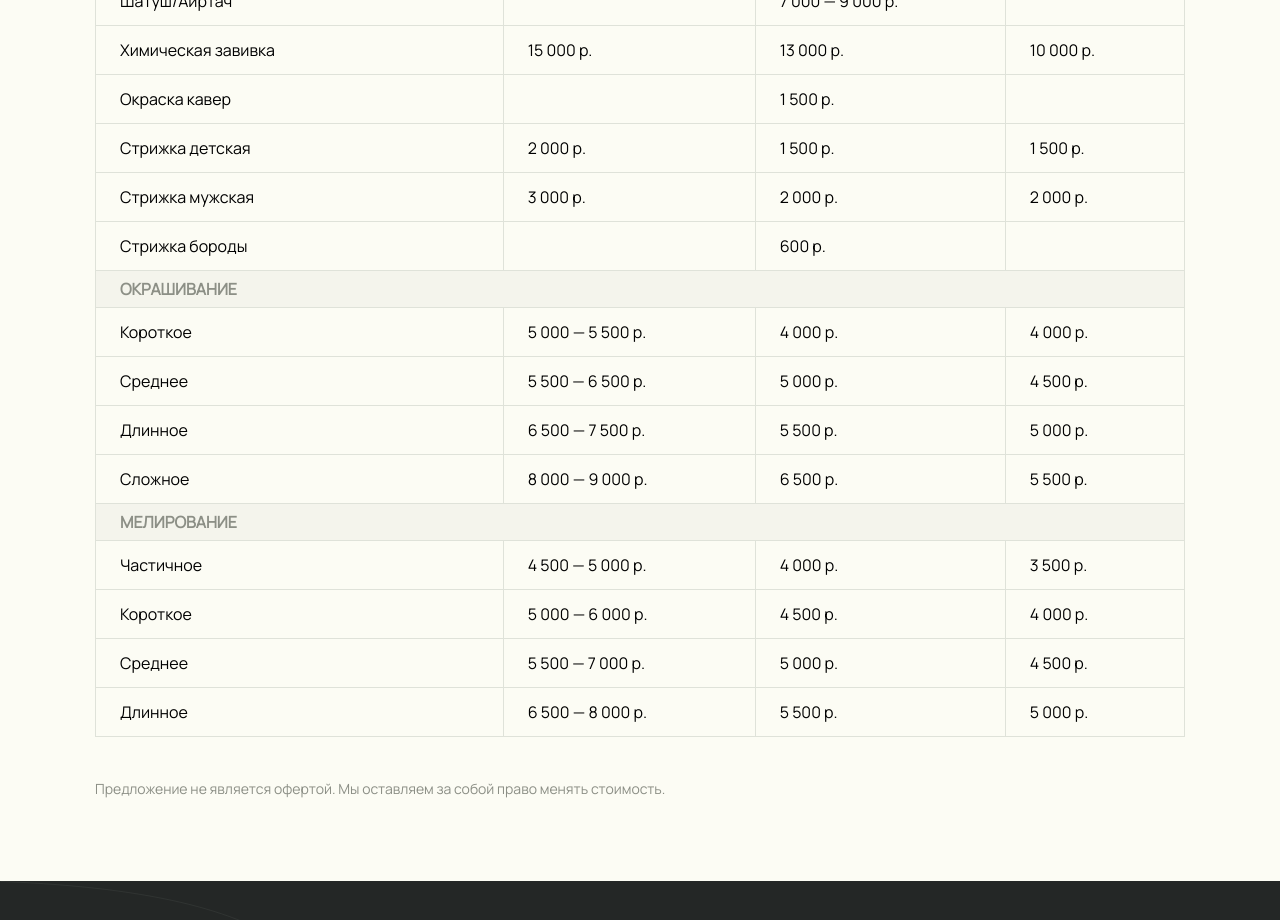
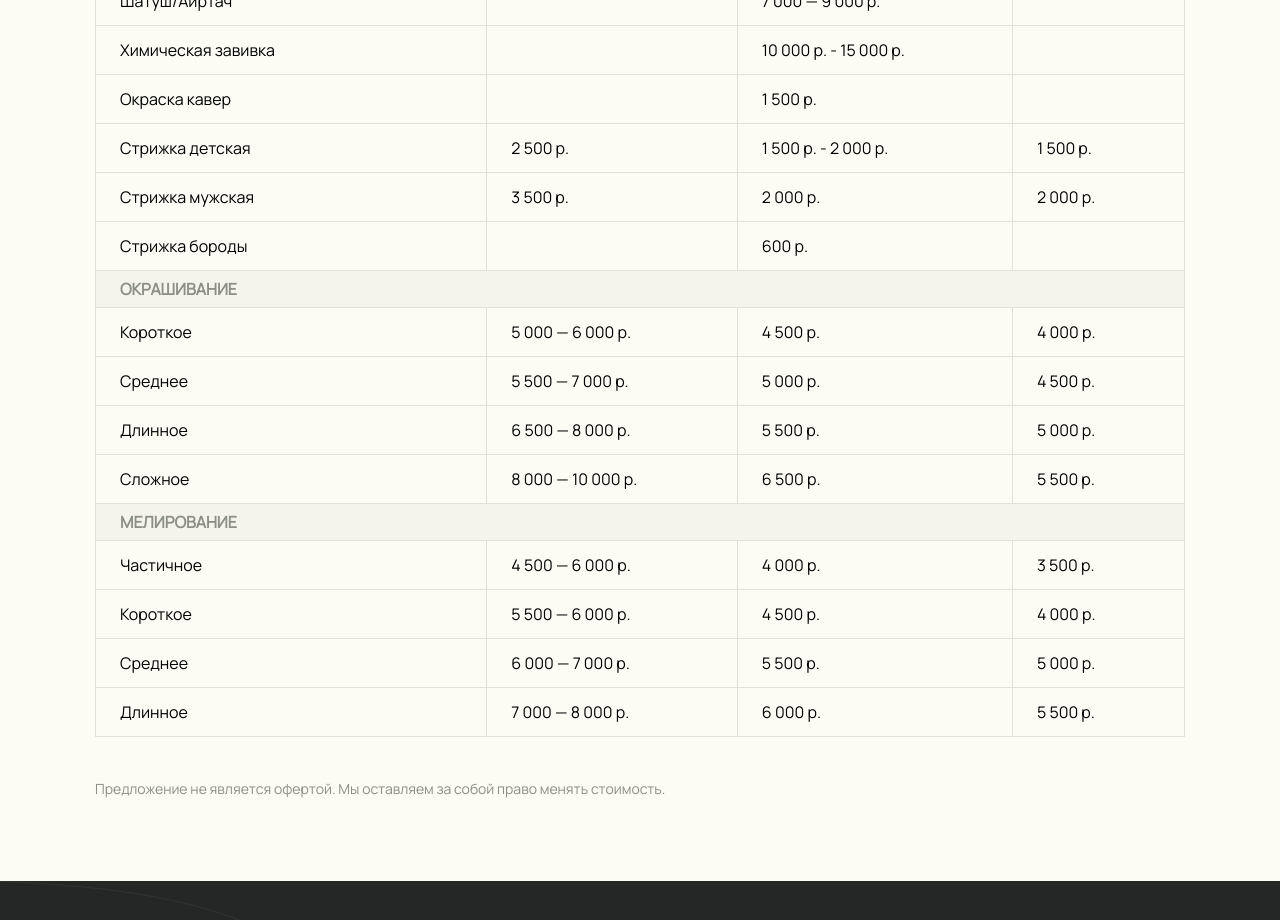
Before and after one commit to KiRiLLPers/Beauty-experts, a Next.js app: page /service/hairdressing in a window 1280 px wide. Shown: the part 1360-2280 px from the top of the page. Built offline with nearby package versions, Linux system fonts and the light colour scheme.

Commit message:
change price

```diff
--- a/src/app/constants/price.ts
+++ b/src/app/constants/price.ts
@@ -67,27 +67,27 @@ export const priceTable: Record<string, any> = {
         data: [
             {
                 service: 'Стрижка женская',
-                top: '5 500 — 7 000 р.',
-                stylist: '3 500 р.',
-                expert: '3 500 р.'
+                top: '6 000 — 8 000 р.',
+                stylist: '4 000 р.',
+                expert: '2 500 р.'
             },
             {
                 service: 'Укладка',
-                top: '2 000 — 2 500 р.',
-                stylist: '1 500 р.',
+                top: '2 500 — 3 000 р.',
+                stylist: '2 000 р.',
                 expert: '1 500 р.'
             },
             {
                 service: 'Утюг, кудри',
-                top: '2500 — 3 500 р.',
-                stylist: '2 000 р.',
+                top: '3000 — 3 500 р.',
+                stylist: '2 500 р.',
                 expert: '2 000 р.'
             },
             {
                 service: 'Прическа на длинные волосы',
                 top: '4 500 р.',
-                stylist: '3 000 р.',
-                expert: '4 000 р.'
+                stylist: '3 000 р. - 3 500 р.',
+                expert: ''
             },
             {
                 service: 'Челка',
@@ -103,9 +103,9 @@ export const priceTable: Record<string, any> = {
             },
             {
                 service: 'Химическая завивка',
-                top: '15 000 р.',
-                stylist: '13 000 р.',
-                expert: '10 000 р.'
+                top: '',
+                stylist: '10 000 р. - 15 000 р.',
+                expert: ''
             },
             {
                 service: 'Окраска кавер',
@@ -115,13 +115,13 @@ export const priceTable: Record<string, any> = {
             },
             {
                 service: 'Стрижка детская',
-                top: '2 000 р.',
-                stylist: '1 500 р.',
+                top: '2 500 р.',
+                stylist: '1 500 р. - 2 000 р.',
                 expert: '1 500 р.'
             },
             {
                 service: 'Стрижка мужская',
-                top: '3 000 р.',
+                top: '3 500 р.',
                 stylist: '2 000 р.',
                 expert: '2 000 р.'
             },
@@ -134,40 +134,6 @@ export const priceTable: Record<string, any> = {
             {
                 service: 'ОКРАШИВАНИЕ',
                 section: true,
-            },
-            {
-                service: 'Короткое',
-                top: '5 000 — 5 500 р.',
-                stylist: '4 000 р.',
-                expert: '4 000 р.'
-            },
-            {
-                service: 'Среднее',
-                top: '5 500 — 6 500 р.',
-                stylist: '5 000 р.',
-                expert: '4 500 р.'
-            },
-            {
-                service: 'Длинное',
-                top: '6 500 — 7 500 р.',
-                stylist: '5 500 р.',
-                expert: '5 000 р.'
-            },
-            {
-                service: 'Сложное',
-                top: '8 000 — 9 000 р.',
-                stylist: '6 500 р.',
-                expert: '5 500 р.'
-            },
-            {
-                service: 'Мелирование ',
-                section: true,
-            },
-            {
-                service: 'Частичное',
-                top: '4 500 — 5 000 р.',
-                stylist: '4 000 р.',
-                expert: '3 500 р.'
             },
             {
                 service: 'Короткое',
@@ -186,6 +152,40 @@ export const priceTable: Record<string, any> = {
                 top: '6 500 — 8 000 р.',
                 stylist: '5 500 р.',
                 expert: '5 000 р.'
+            },
+            {
+                service: 'Сложное',
+                top: '8 000 — 10 000 р.',
+                stylist: '6 500 р.',
+                expert: '5 500 р.'
+            },
+            {
+                service: 'Мелирование ',
+                section: true,
+            },
+            {
+                service: 'Частичное',
+                top: '4 500 — 6 000 р.',
+                stylist: '4 000 р.',
+                expert: '3 500 р.'
+            },
+            {
+                service: 'Короткое',
+                top: '5 500 — 6 000 р.',
+                stylist: '4 500 р.',
+                expert: '4 000 р.'
+            },
+            {
+                service: 'Среднее',
+                top: '6 000 — 7 000 р.',
+                stylist: '5 500 р.',
+                expert: '5 000 р.'
+            },
+            {
+                service: 'Длинное',
+                top: '7 000 — 8 000 р.',
+                stylist: '6 000 р.',
+                expert: '5 500 р.'
             },
         ]
     },
@@ -209,12 +209,12 @@ export const priceTable: Record<string, any> = {
         data: [
             {
                 service: 'Макияж',
-                daria: '8 000 — 9 000 р.',
-                sofia: '4 000 — 5 000 р.'
+                daria: '8 000 — 10 000 р.',
+                sofia: '4 500 — 6 000 р.'
             },
             {
                 service: 'Образ',
-                daria: '11 000 — 12 000 р.',
+                daria: '11 000 — 13 000 р.',
                 sofia: ''
             },
             {
@@ -224,7 +224,7 @@ export const priceTable: Record<string, any> = {
             },
             {
                 service: 'Урок для себя',
-                daria: '18 000 р.',
+                daria: '18 000 - 20 000 р.',
                 sofia: ''
             },
             {
@@ -292,17 +292,17 @@ export const priceTable: Record<string, any> = {
                 service: 'Массаж рук (15 мин.)',
                 price: '300 р.',
             },
+            // {
+            //     service: 'Парафиновая ванночка',
+            //     price: '200 р.',
+            // },
             {
-                service: 'Парафиновая ванночка',
-                price: '200 р.',
-            },
-            {
-                service: 'Массаж + парафиновая ванночка',
-                price: '500 р.',
+                service: 'Крем + парафин',
+                price: '600 р.',
             },
             {
                 service: 'SPA-уход',
-                price: '500 р.',
+                price: '600 р. - 1 000 р.',
             },
             {
                 service: 'Покрытие гель-лаком “Французский маникюр',
@@ -326,19 +326,19 @@ export const priceTable: Record<string, any> = {
             },
             {
                 service: 'Педикюр',
-                price: '2 700 — 3 000 р.',
+                price: '3 000 — 3 200 р.',
             },
             {
                 service: 'Педикюр мужской',
-                price: '3 000 р.',
+                price: '3 000 р. - 3 200 р.',
             },
             {
                 service: 'Обработка ногтей',
-                price: '1 800 р.',
+                price: '2 000 р.',
             },
             {
                 service: 'Обработка ступней',
-                price: '1 800 р.',
+                price: '2 000 р.',
             },
             {
                 service: 'Обработка одного вросшего ногтя',
```
